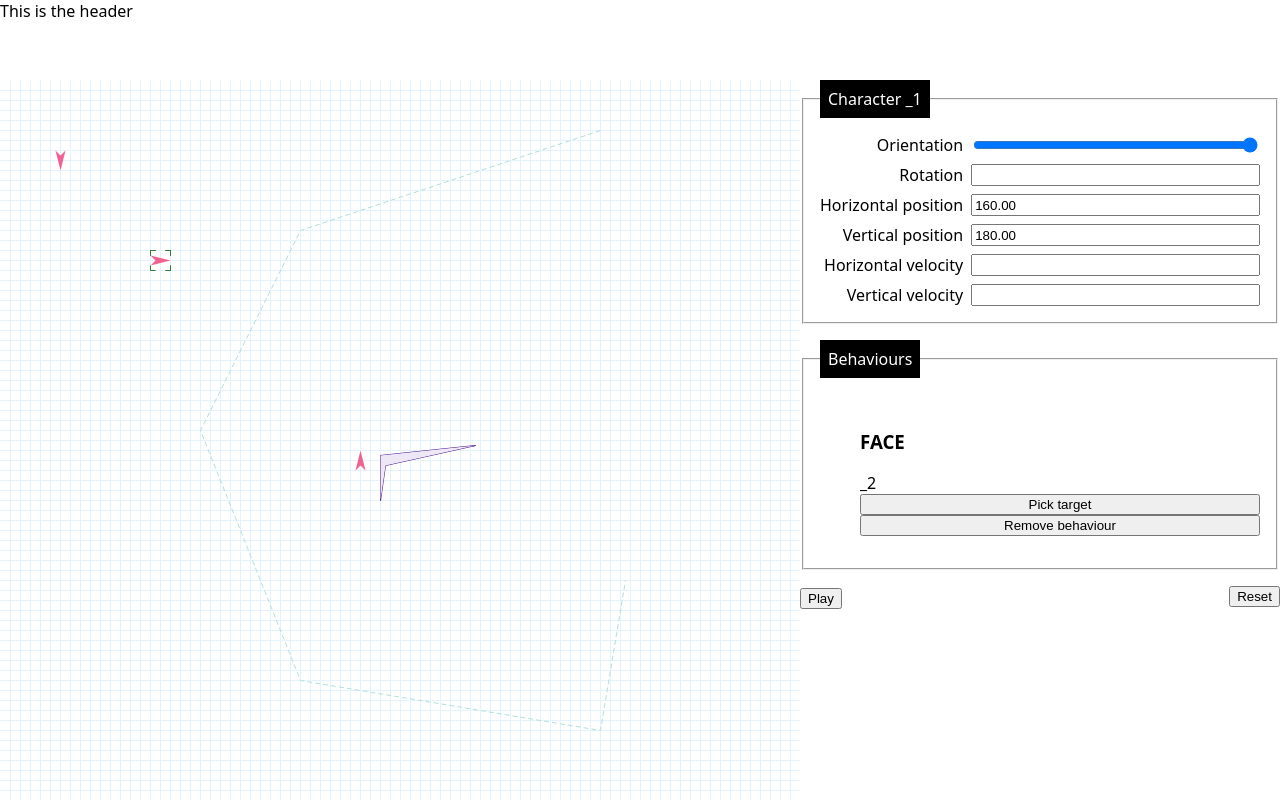
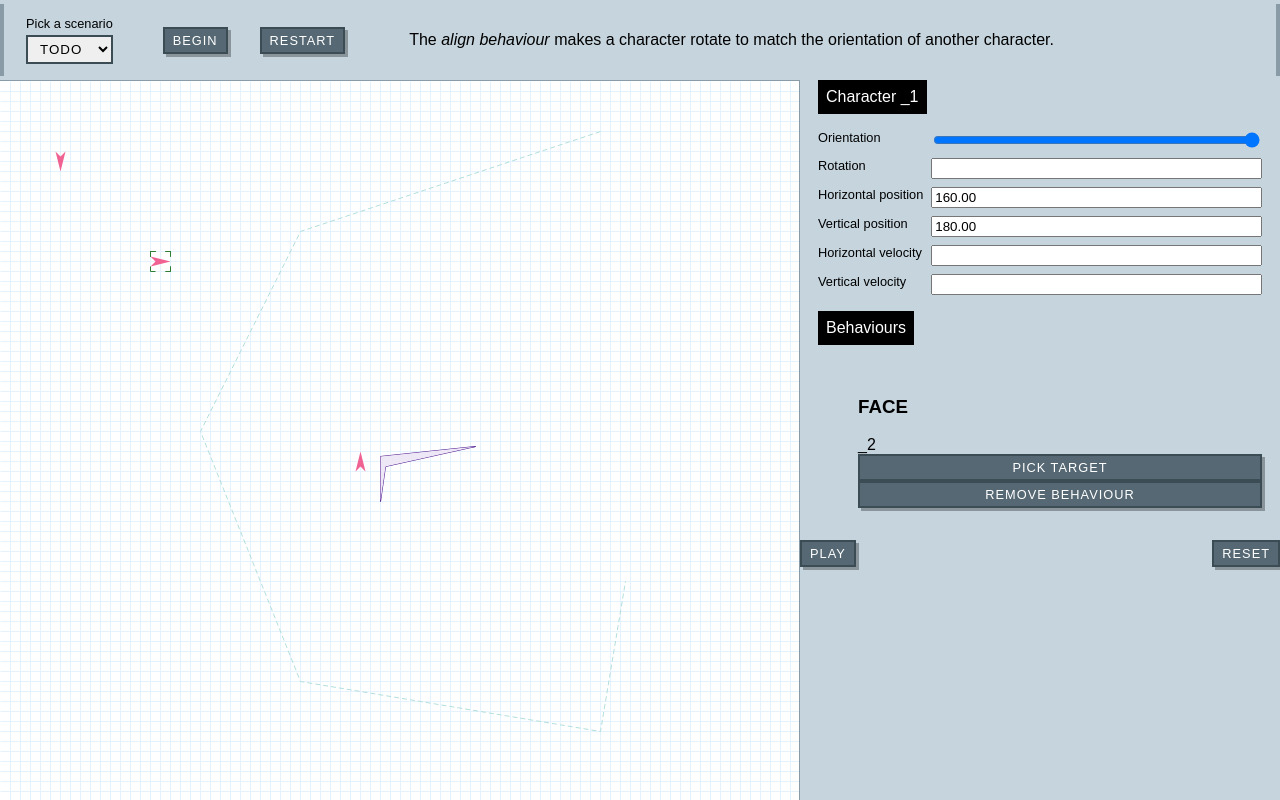
Before and after one commit to craigdallimore/steering-behaviour, a React app: page / in a window 1280 px wide. Built offline with nearby package versions, Linux system fonts and the light colour scheme; the HTML template or start-up script is replaced by a standard one.

Commit message:
Add colours and header styling

```diff
--- /dev/null
+++ b/src/components/Header.tsx
@@ -0,0 +1,24 @@
+import React from 'react';
+
+type Props = {};
+
+const Header = (props: Props) => {
+
+  return (
+    <header>
+      <fieldset>
+      <label htmlFor="pick-scenario">Pick a scenario</label>
+      <select id="pick-scenario">
+        <option>TODO</option>
+      </select>
+      </fieldset>
+
+      <button>Begin</button>
+      <button>Restart</button>
+      <span>The <em>align behaviour</em> makes a character rotate to match the orientation of another character.</span>
+    </header>
+  );
+
+};
+
+export default Header;
--- a/src/components/Layout.tsx
+++ b/src/components/Layout.tsx
@@ -1,6 +1,7 @@
 import { useImmerReducer } from "use-immer";
 import { enableMapSet } from "immer";
 import React from "react";
+import Header from "./Header.js";
 import Canvas from "./Canvas.js";
 import Behaviours from "./Behaviours.js";
 import NumericField from "./NumericField.js";
@@ -14,15 +15,6 @@ import StateContext from "./StateContext.js";
 import "../css/main.css";
 
 enableMapSet(); // immer can understand Map and Set
-
-const getTargetId = (character: Character | null): CharacterId | null => {
-  if (!character) {
-    return null;
-  }
-  return "targetId" in character.behaviour
-    ? character.behaviour.targetId
-    : null;
-};
 
 const getClassname = (behaviour: Behaviour): string => {
   return "targetId" in behaviour ? "has-target" : "";
@@ -47,7 +39,7 @@ const Main = () => {
 
   return (
     <>
-      <header>This is the header</header>
+      <Header/>
       <main>
         <Canvas state={state} dispatch={dispatch} />
       </main>
--- /dev/null
+++ b/src/css/base.css
@@ -0,0 +1,43 @@
+* {
+  box-sizing: border-box;
+}
+html,
+body {
+  width: 100%;
+  height: 100%;
+  display: flex;
+}
+body {
+  font-family: Arial, Helvetica Neue, Helvetica, sans-serif;
+  margin: 0;
+}
+#root {
+  display: grid;
+  width: 100%;
+  height: 100%;
+  grid-template-rows: 5rem 1fr;
+  grid-template-columns: 1fr 30rem;
+  grid-template-areas:
+    "header header"
+    "canvas aside";
+}
+:root {
+  /* Nova by George Essig (https://github.com/gessig), Trevor D. Miller (https://trevordmiller.com) */
+  --base00: #3c4c55; /* dark grey */
+  --base01: #556873;
+  --base02: #6a7d89;
+  --base03: #899ba6;
+  --base04: #899ba6;
+  --base05: #c5d4dd; /* light grey */
+  --base06: #899ba6;
+  --base07: #556873;
+
+  --base08: #83afe5; /* blueish */
+  --base09: #7fc1ca; /* teal 1 */
+  --base0A: #a8ce93; /* greenish */
+  --base0B: #7fc1ca; /* teal 2 */
+  --base0C: #f2c38f; /* tan */
+  --base0D: #83afe5; /* also blueish */
+  --base0E: #9a93e1; /* lavendar */
+  --base0F: #f2c38f; /* different tan */
+}
--- /dev/null
+++ b/src/css/header.css
@@ -0,0 +1,37 @@
+header {
+  grid-area: header;
+  background-color: var(--base05);
+  padding: 0.5rem;
+  display: flex;
+  align-items: center;
+  position: relative;
+}
+header span {
+  margin-left: 4rem;
+}
+header button {
+  margin-left: 2rem;
+}
+header fieldset {
+  display: flex;
+  flex-direction: column;
+}
+header select {
+  margin-top: 0.25rem;
+}
+header:before,
+header:after {
+  position: absolute;
+  display: block;
+  content: "";
+  width: 0.25rem;
+  top: 0.25rem;
+  bottom: 0.25rem;
+  background-color: var(--base06);
+}
+header:before {
+  left: 0;
+}
+header:after {
+  right: 0;
+}
--- a/src/css/main.css
+++ b/src/css/main.css
@@ -1,56 +1,68 @@
+@import "./base.css";
 @import "./behaviours.css";
-* {
-  box-sizing: border-box;
-}
-html,
-body {
-  width: 100%;
-  height: 100%;
-  display: flex;
-}
-body {
-  font-family: sans;
-  margin: 0;
-}
-#root {
-  display: grid;
-  width: 100%;
-  height: 100%;
-  grid-template-rows: 5rem 1fr;
-  grid-template-columns: 1fr 30rem;
-  grid-template-areas:
-    "header header"
-    "canvas aside";
-}
-header {
-  grid-area: header;
-}
+@import "./header.css";
+
 main {
   grid-area: canvas;
   overflow: hidden;
+  border-top: 1px solid var(--base06);
+  border-right: 1px solid var(--base06);
 }
+
 canvas {
 }
 form {
   grid-area: aside;
+  background-color: var(--base05);
   overflow-y: auto;
 }
+form fieldset {
+  display: grid;
+  grid-template-columns: max-content 1fr;
+  grid-gap: 0.5rem;
+}
+
 legend {
   padding: 0.5rem;
   background: black;
   color: white;
 }
 label {
-  align-self: center;
-  text-align: right;
+  font-size: 0.8rem;
 }
+
 fieldset {
-  display: grid;
-  grid-template-columns: max-content 1fr;
-  grid-gap: 0.5rem;
-  margin-bottom: 1rem;
+  border: 0;
   padding: 1rem;
 }
+
 button + button {
   float: right;
 }
+
+select {
+  padding: 0.25rem 0.5rem;
+  border: 2px solid var(--base00);
+  letter-spacing: 1px;
+}
+
+button {
+  position: relative;
+  background-color: var(--base01);
+  color: white;
+  font-size: 0.8rem;
+  padding: 0.25rem 0.5rem;
+  border: 2px solid var(--base00);
+  text-transform: uppercase;
+  letter-spacing: 1px;
+  box-shadow: 3px 3px 0 rgba(0, 0, 0, 0.3);
+}
+button:hover {
+  background-color: var(--base02);
+  cursor: pointer;
+}
+button:active {
+  top: 3px;
+  left: 3px;
+  box-shadow: none;
+}
```
